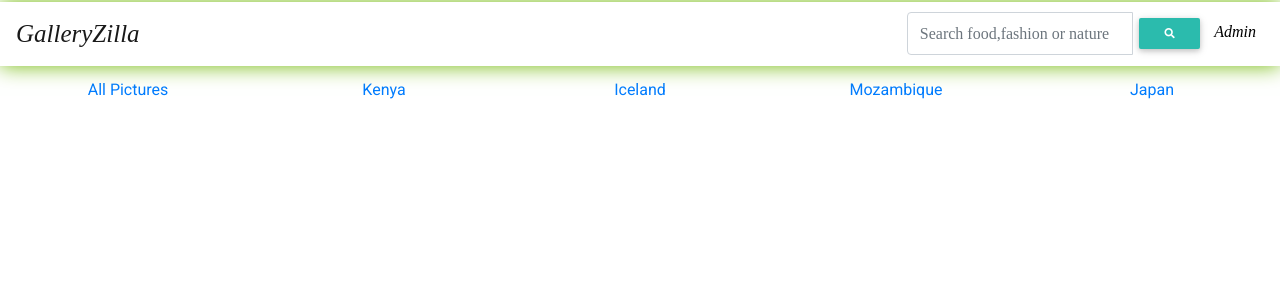
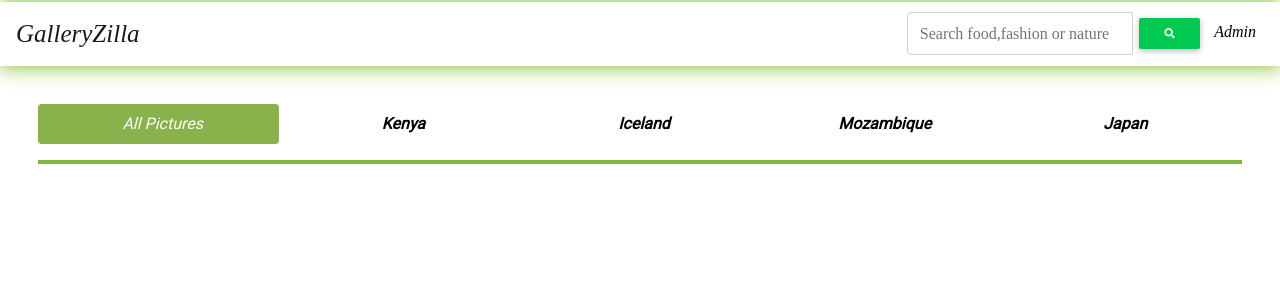
Before and after one commit to alvynah/GalleryZilla, a Django app: page / in a window 1280 px wide. Shown: the top 300 px of the page. Run offline with Django 3.2, Linux system fonts and the light colour scheme; data that the repository does not hold is empty; some libraries are stand-ins or nearby versions.

Commit message:
Git style nav tabs

```diff
--- a/picture/static/css/index.css
+++ b/picture/static/css/index.css
@@ -5,6 +5,32 @@ body {
     background-size: cover;
     background-repeat: no-repeat;
     background-attachment: fixed; */
+}
+
+.navtabs {
+    margin-top: 3%;
+    margin-left: 3%;
+    margin-right: 3%;
+    border-radius: 20px;
+}
+
+.navtabs a {
+    color: black;
+    font-style: oblique;
+    font-weight: bold;
+}
+
+.nav-pills>li>a.active {
+    background-color: rgba(108, 158, 32, 0.8) !important;
+    border: none;
+}
+
+a.nav-link:hover {
+    background-color: whitesmoke !important;
+}
+
+a.nav-link {
+    padding-left: 10%;
 }
 
 .myCards {
--- a/picture/templates/all-pictures/index.html
+++ b/picture/templates/all-pictures/index.html
@@ -2,22 +2,23 @@
 <div id="tabsDetails">
     <div class="navtabs">
         <ul class="nav nav-pills nav-justified nav-fill" role="tablist" id="navtabs">
-            <li class="nav-item tabsIndex active">
-                <a id="home-tab" class="nav-link" data-toggle="tab" href="#all"><strong>All Pictures</strong> </a>
+            <li class="nav-item tabsIndex ">
+                <a id="home-tab" class="nav-link active" data-toggle="tab" href="#all"><strong>All Pictures</strong> </a>
             </li>
             <li class="nav-item tabsIndex">
-                <a class="nav-link" id="business-tab" data-toggle="tab" href="#kenya">Kenya</a>
+                <a class="nav-link" id="kenya-tab" data-toggle="tab" href="#kenya">Kenya</a>
             </li>
             <li class="nav-item tabsIndex">
-                <a class="nav-link" id="tech-tab" data-toggle="tab" href="#iceland">Iceland</a>
+                <a class="nav-link" id="iceland-tab" data-toggle="tab" href="#iceland">Iceland</a>
             </li>
             <li class="nav-item tabsIndex">
-                <a class="nav-link" id="event-tab" data-toggle="tab" href="#mozambique">Mozambique</a>
+                <a class="nav-link" id="mozambique-tab" data-toggle="tab" href="#mozambique">Mozambique</a>
             </li>
             <li class="nav-item tabsIndex">
-                <a class="nav-link" id="event-tab" data-toggle="tab" href="#japan">Japan</a>
+                <a class="nav-link" id="japan-tab" data-toggle="tab" href="#japan">Japan</a>
             </li>
         </ul>
+        <hr>
         <div class="tab-content">
 
             <!-- tab for all pictures -->
--- a/picture/templates/navbar.html
+++ b/picture/templates/navbar.html
@@ -9,7 +9,7 @@
                 <div class="input-group">
                     <input class="form-control" type="text" placeholder="Search food,fashion or nature" name="picture">
                     <div class="input-group-btn">
-                        <button class="btn btn-default btn-sm" type="submit"><i class="fas fa-search"></i></button>
+                        <button class="btn btn-success btn-sm" type="submit"><i class="fas fa-search"></i></button>
 
                     </div>
             </form>
```
